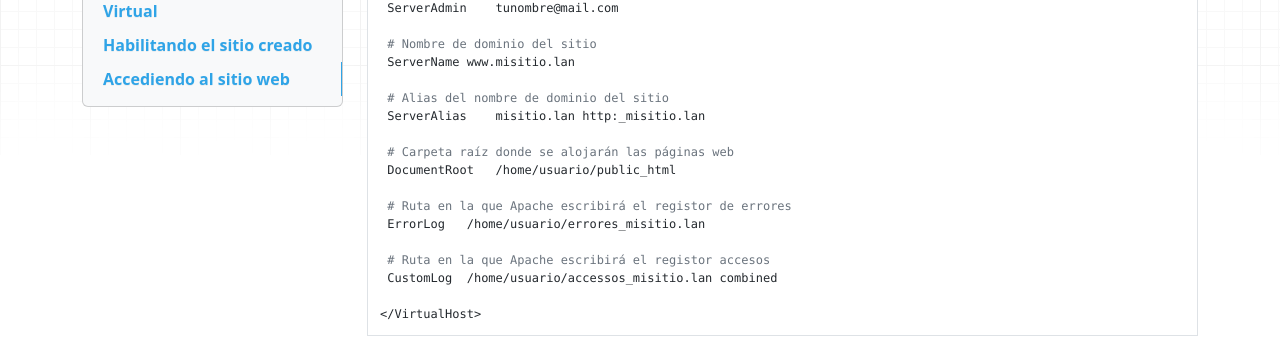
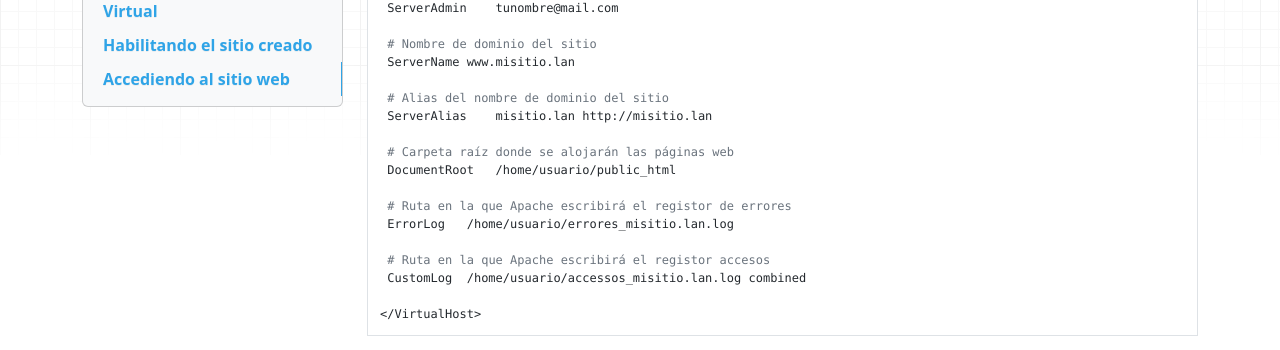
Before and after one commit to romanflores/redes, an MkDocs documentation site: the page built from docs/lamp/virtualHosts.md, in a window 1280 px wide and 900 px high, scrolled down 1084 px. Shown: the part 151-501 px from the top of the window. Built offline with MkDocs 1.6.1, drawn with Linux system fonts in a browser that asks for light colours; nearby versions of some CDN libraries; old or Windows-style settings are respelled for this version of MkDocs.

```diff
--- a/docs/lamp/virtualHosts.md
+++ b/docs/lamp/virtualHosts.md
@@ -49,16 +49,16 @@ Y a continuación escribimos la configuración de nuestro Host Virtual. Un ejemp
  ServerName	www.misitio.lan
 
  # Alias del nombre de dominio del sitio
- ServerAlias	misitio.lan http:_misitio.lan
+ ServerAlias	misitio.lan http://misitio.lan
 
  # Carpeta raíz donde se alojarán las páginas web
  DocumentRoot	/home/usuario/public_html
 
  # Ruta en la que Apache escribirá el registor de errores
- ErrorLog	/home/usuario/errores_misitio.lan
+ ErrorLog	/home/usuario/errores_misitio.lan.log
 
  # Ruta en la que Apache escribirá el registor accesos
- CustomLog	/home/usuario/accessos_misitio.lan combined
+ CustomLog	/home/usuario/accessos_misitio.lan.log combined
 
 </VirtualHost>
 
```
Also changed, not shown: docs/lamp/userdir.md (+1 -1 lines), site/lamp/userdir/index.html, site/lamp/virtualHosts/index.html, site/mkdocs/search_index.json.
